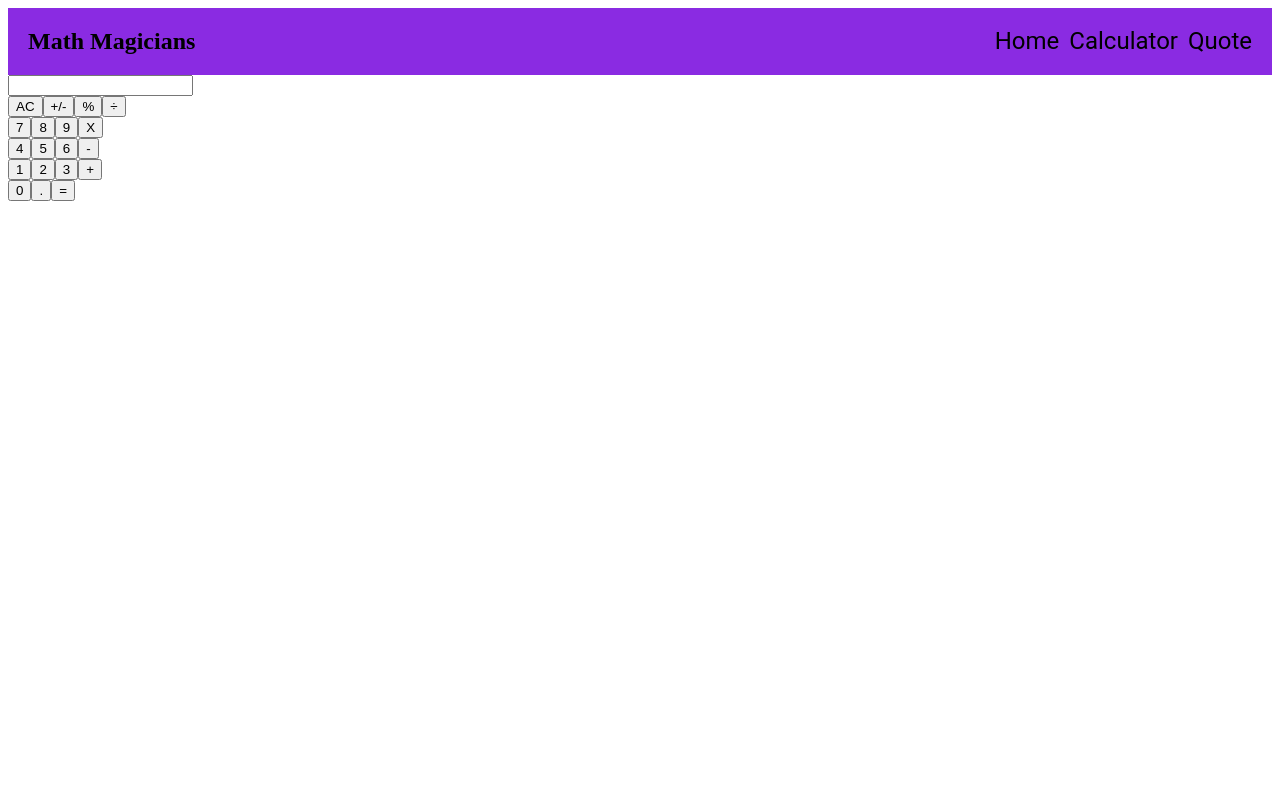
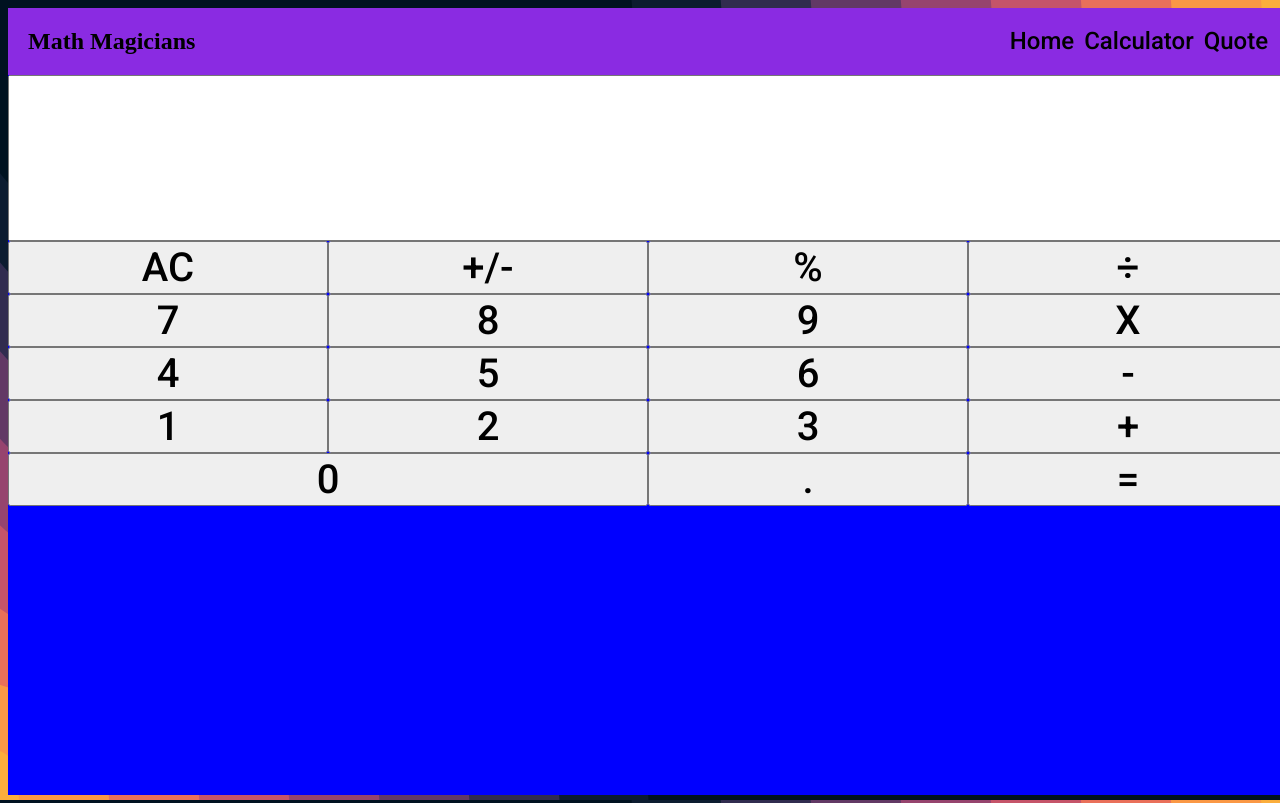
Before and after one commit to dgsierra/calculator-react, a React (Create React App) app: page / in a window 1280 px wide. Built offline with nearby package versions, Linux system fonts and the light colour scheme.

Commit message:
Add style to calculator component

```diff
--- a/src/App.css
+++ b/src/App.css
@@ -1,38 +1,11 @@
-.App {
-  text-align: center;
+@import url(./Components/css/Calculator.css);
+
+body {
+  background-image: url("./img/App.background.svg");
+  background-repeat: no-repeat;
+  background-attachment: fixed;
+  background-position: center;
+  background-size: cover;
+  width: 100%;
+  height: 100%;
 }
-
-.App-logo {
-  height: 40vmin;
-  pointer-events: none;
-}
-
-@media (prefers-reduced-motion: no-preference) {
-  .App-logo {
-    animation: App-logo-spin infinite 20s linear;
-  }
-}
-
-.App-header {
-  background-color: #282c34;
-  min-height: 100vh;
-  display: flex;
-  flex-direction: column;
-  align-items: center;
-  justify-content: center;
-  font-size: calc(10px + 2vmin);
-  color: white;
-}
-
-.App-link {
-  color: #61dafb;
-}
-
-@keyframes App-logo-spin {
-  from {
-    transform: rotate(0deg);
-  }
-  to {
-    transform: rotate(360deg);
-  }
-}
--- a/src/Components/Calculator.js
+++ b/src/Components/Calculator.js
@@ -3,34 +3,34 @@ import React, { Component } from 'react'
 export default class Calculator extends Component {
   render() {
     return (
-      <div>
+      <div className='calculatordiv'>
         <input type="number" className="calcresult"></input>
-        <div className="row1">
+        <div className="row1 calculatorrow">
             <button className="graybtn">AC</button>
             <button className="graybtn">+/-</button>
             <button className="graybtn">%</button>
             <button className="orangebtn">÷</button>
         </div>
-        <div className="row2">
+        <div className="row2 calculatorrow">
             <button className="graybtn">7</button>
             <button className="graybtn">8</button>
             <button className="graybtn">9</button>
             <button className="orangebtn">X</button>
         </div>
-        <div className="row3">
+        <div className="row3 calculatorrow">
             <button className="graybtn">4</button>
             <button className="graybtn">5</button>
             <button className="graybtn">6</button>
             <button className="orangebtn">-</button>
         </div>
-        <div className="row4">
+        <div className="row4 calculatorrow">
             <button className="graybtn">1</button>
             <button className="graybtn">2</button>
             <button className="graybtn">3</button>
             <button className="orangebtn">+</button>
         </div>
-        <div className="row5">
-            <button className="graybtn">0</button>
+        <div className="row5 calculatorrow">
+            <button id="cero" className="graybtn">0</button>
             <button className="graybtn">.</button>
             <button className="orangebtn">=</button>
         </div>
--- /dev/null
+++ b/src/Components/css/Calculator.css
@@ -0,0 +1,29 @@
+button {
+    font-family: 'Roboto', sans-serif;
+    font-size: 2.5rem;
+    width: 25%;
+    height: 20%;
+    min-height: 20%;
+    min-width: 25%;
+}
+
+#cero {
+    width: 50%;
+    min-width: 560px;
+}
+
+.calculatordiv {
+    min-height: 90vh;
+    width: 100%;
+    background-color: blue;
+}
+
+.calculatorrow {
+    min-height: 20%;
+    min-width: 25%;
+}
+
+.calcresult {
+    width: 100%;
+    height: 160px;
+}
--- a/src/Components/navbar/Navbar.css
+++ b/src/Components/navbar/Navbar.css
@@ -1,3 +1,5 @@
+@import url('https://fonts.googleapis.com/css2?family=Roboto:wght@500&display=swap');
+
 .navbar {
     background-color: blueviolet;
     display: flex;
```
Also changed, not shown: src/img/App.background.svg (added).
